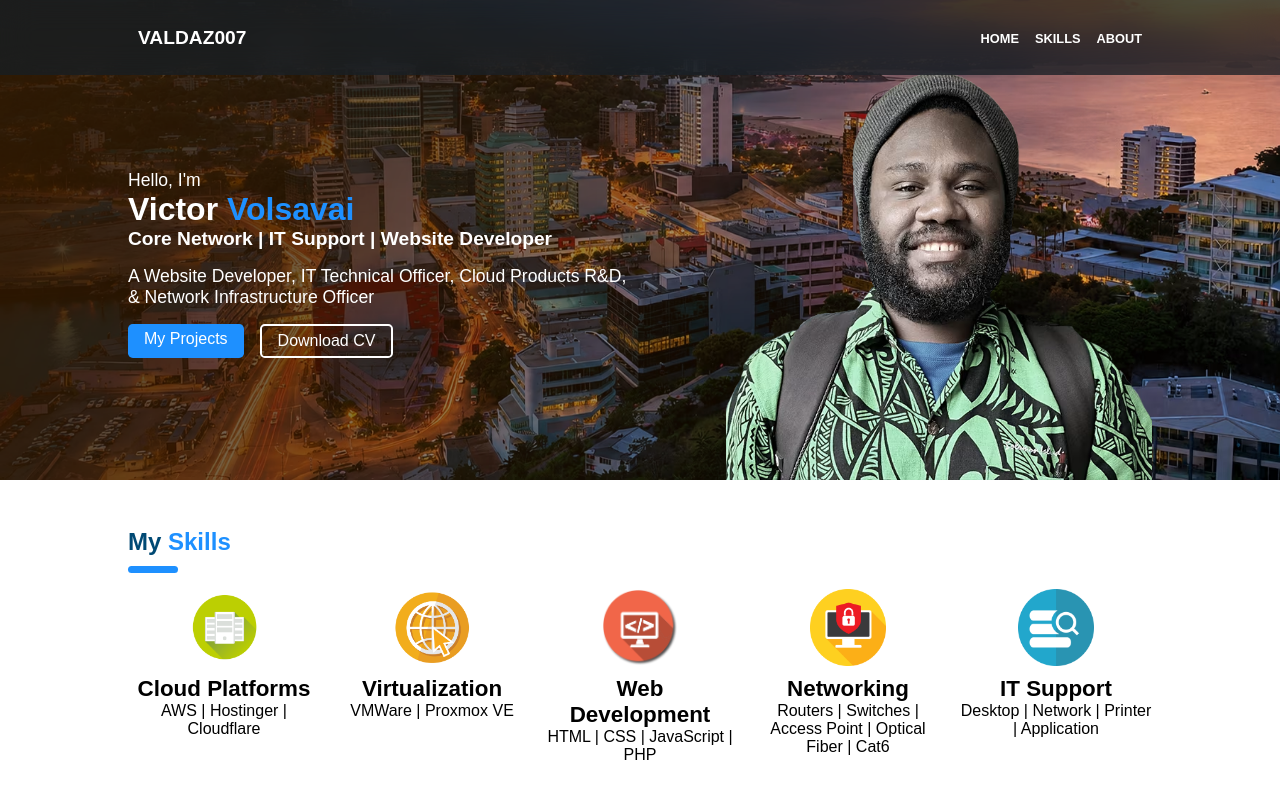
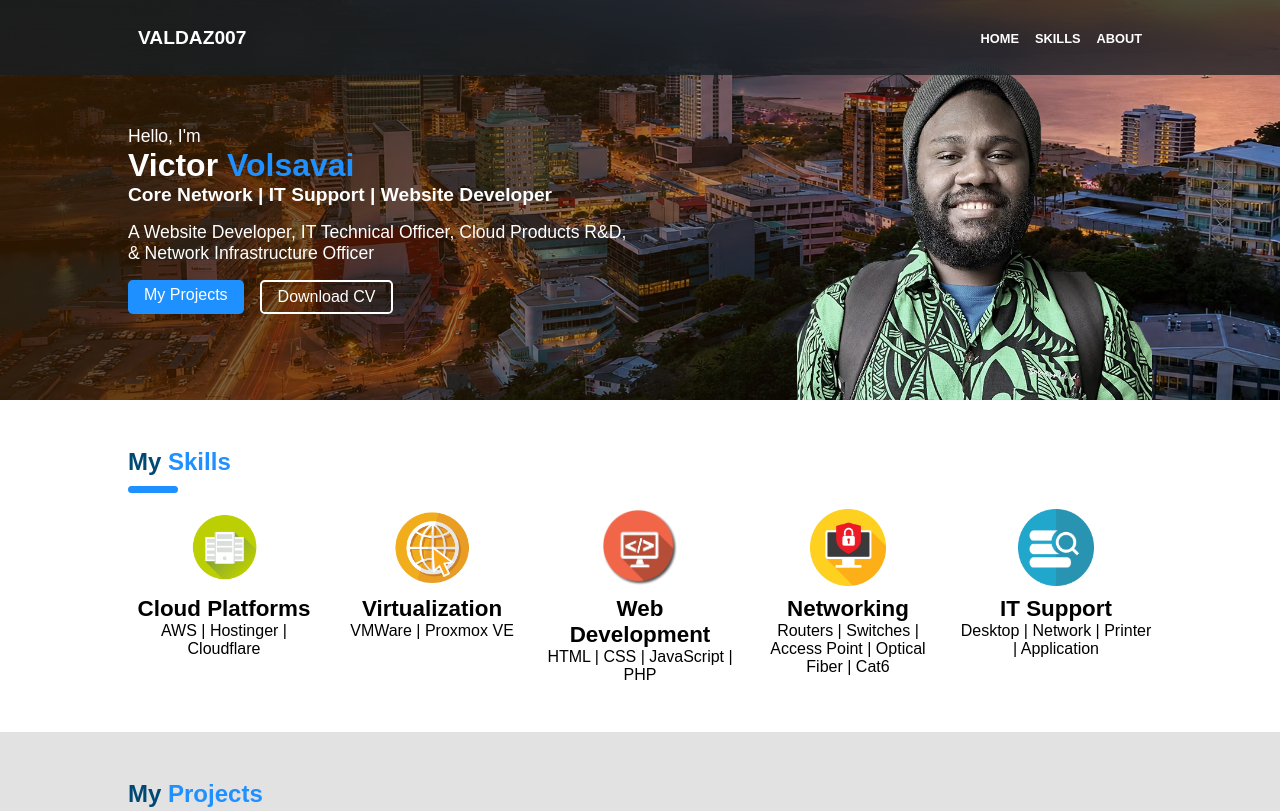
Before and after one commit to Valdaz007/valdaz007.github.io, a plain HTML site: page index.html in a window 1280 px wide. Shown: the top 811 px of the page. Drawn offline with Linux system fonts and the light colour scheme.

Commit message:
Fix: Indx Hero Responsive Layout

```diff
--- a/static/css/index.css
+++ b/static/css/index.css
@@ -7,8 +7,11 @@
 
 .hero {
     background-color: rgb(49, 25, 0);
-    height: 60vh;
+    height: 50vh;
     max-height: 650px;
+
+    display: flex;
+    align-items: end;
 
     position: relative;
     z-index: 1;
@@ -28,7 +31,7 @@
         width: 95%;
         margin: 0 auto;
 
-        height: 60vh;
+        height: 80%;
 
         display: grid;
         gap: 1rem;
@@ -39,7 +42,7 @@
             grid-row: 1/2;
             grid-column: 2/3;
 
-            height: inherit;
+            height: 100%;
 
             & img {
                 width: 100%;
@@ -278,11 +281,14 @@
         max-height: 450px;
         overflow: hidden;
 
+        display: flex;
+        align-items: end;
+
         .wrap {
             width: 90%;
             margin: 0 auto;
 
-            height: 450px;
+            height: 80%;
 
             display: grid;
             gap: 1rem;
@@ -293,7 +299,7 @@
                 grid-row: 1/2;
                 grid-column: 2/3;
 
-                height: inherit;
+                height: 100%;
 
                 & img {
                     width: 100%;
@@ -548,7 +554,7 @@
 
     .hero {
         min-height: 350px;
-        max-height: 350px;
+        max-height: 450px;
 
         overflow: hidden;
 
```
